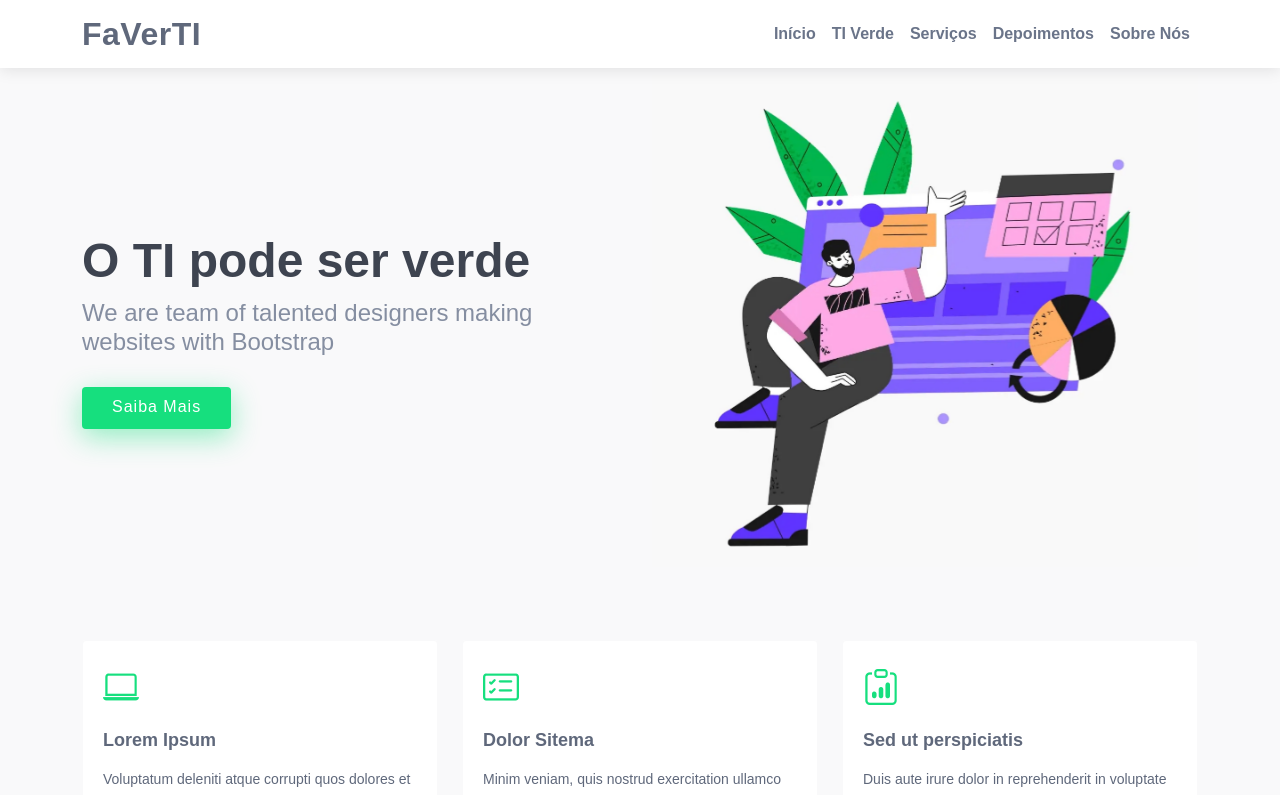
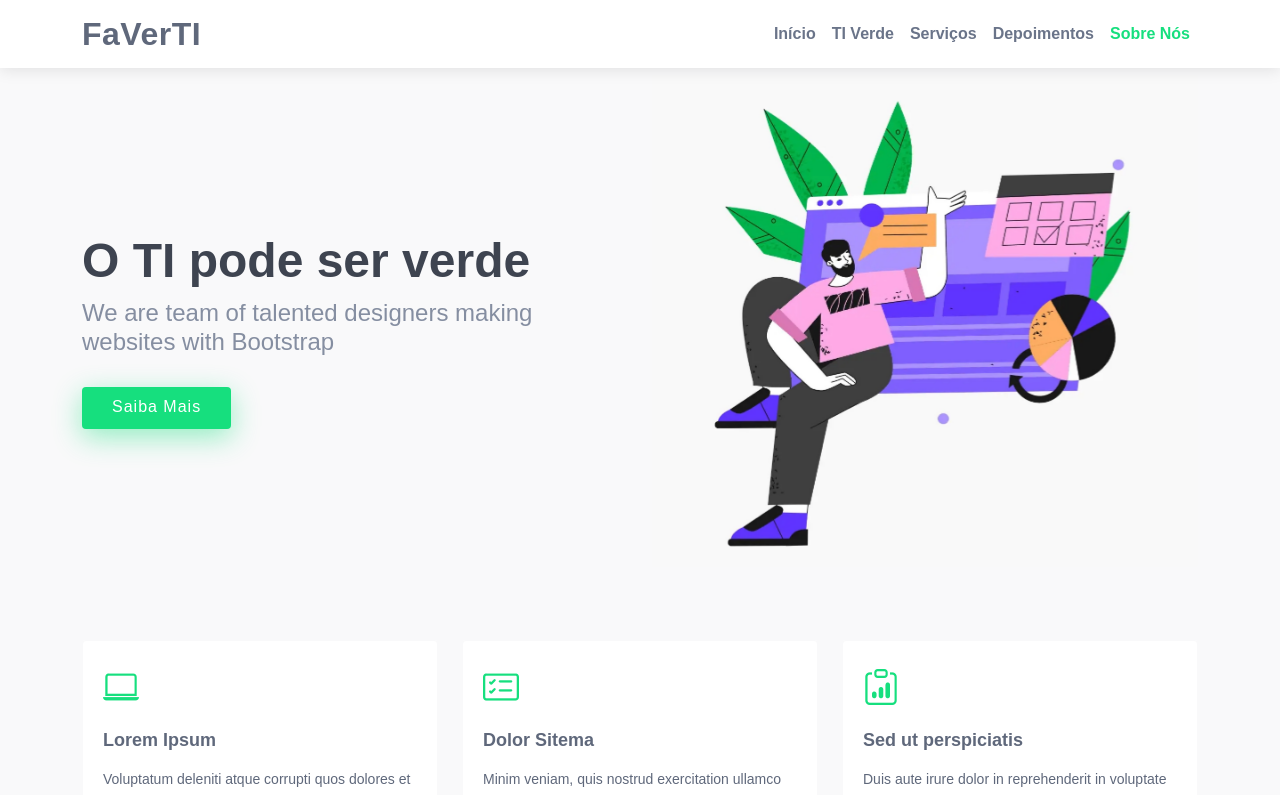
Before and after one commit to IsaacLouzeiro/faverti, a Vue app: page / in a window 1280 px wide. Shown: the top 795 px of the page. Built offline with nearby package versions, Linux system fonts and the light colour scheme.

Commit message:
Add o ScrollSpy para detectar a section ativa

```diff
--- a/src/views/HomeView.vue
+++ b/src/views/HomeView.vue
@@ -7,6 +7,7 @@
 </script>
 
 <template>
+  <div data-bs-spy="scroll" data-bs-target="#navbar" data-bs-root-margin="0px 0px -40%" data-bs-smooth-scroll="true" tabindex="0">
     <HeroSection />
     <main>
       <InfoSection />
@@ -14,4 +15,5 @@
       <ExperienceSection />
       <AboutUsSection />
     </main>
+  </div>
 </template>
```
Lines whose indentation alone changed are shown as unchanged.
